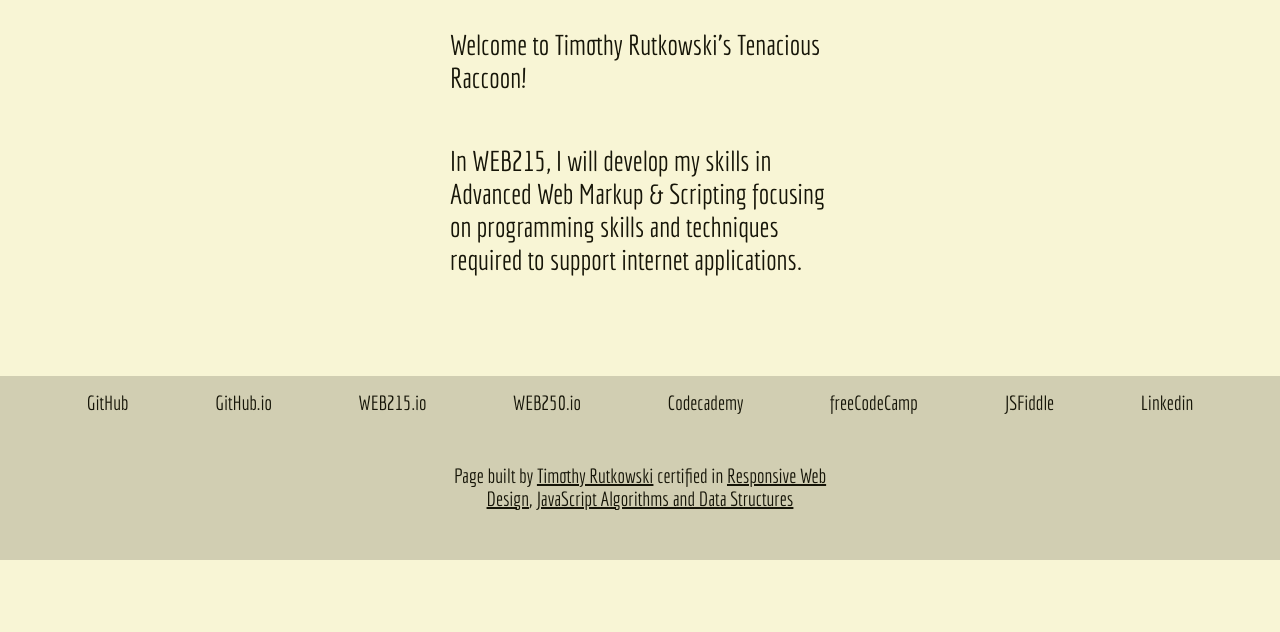
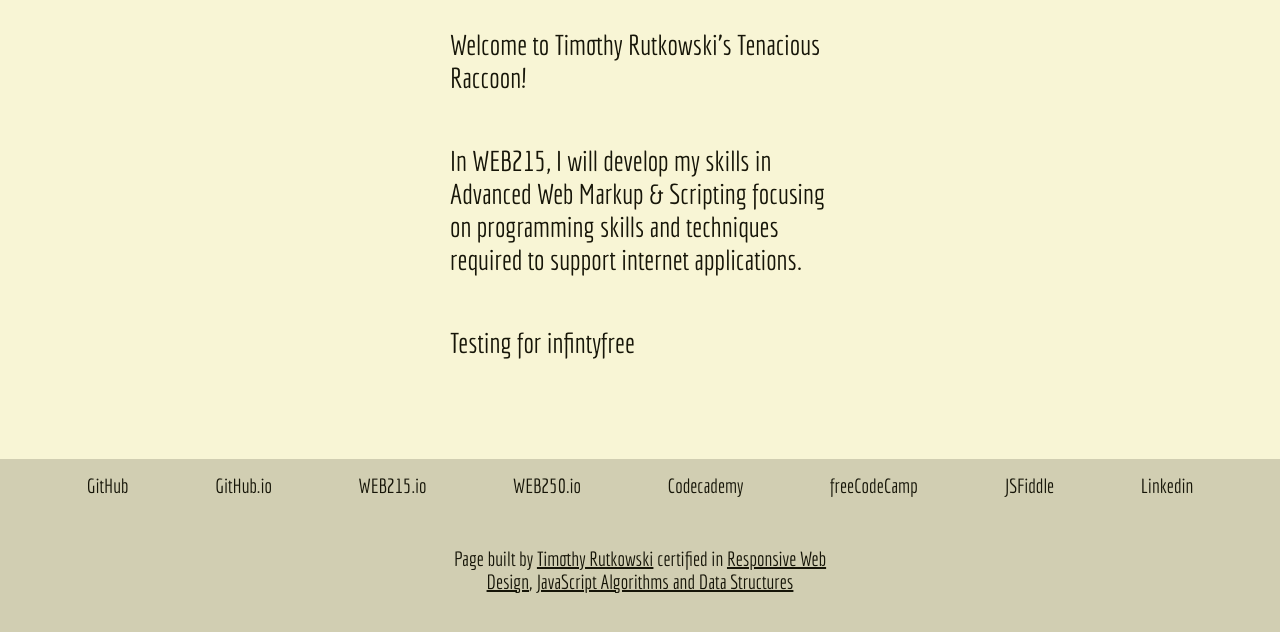
Before and after one commit to Trutkow0/web215, a plain HTML site: page index.html in a window 1280 px wide. Shown: the part 198-830 px from the top of the page. Before the commit the page ends 800 px from the top, so only its background shows below. Drawn offline with Linux system fonts and the light colour scheme.

Commit message:
Update index.html

```diff
--- a/index.html
+++ b/index.html
@@ -40,6 +40,8 @@
                         <p>Welcome to Timothy Rutkowski's Tenacious Raccoon!</p>
                         <p>In WEB215, I will develop my skills in Advanced Web Markup &amp; Scripting focusing on programming skills and techniques required to support internet applications.</p>
 
+                        <p>Testing for infintyfree</p>
+
         </main>
 
         <footer>
```
